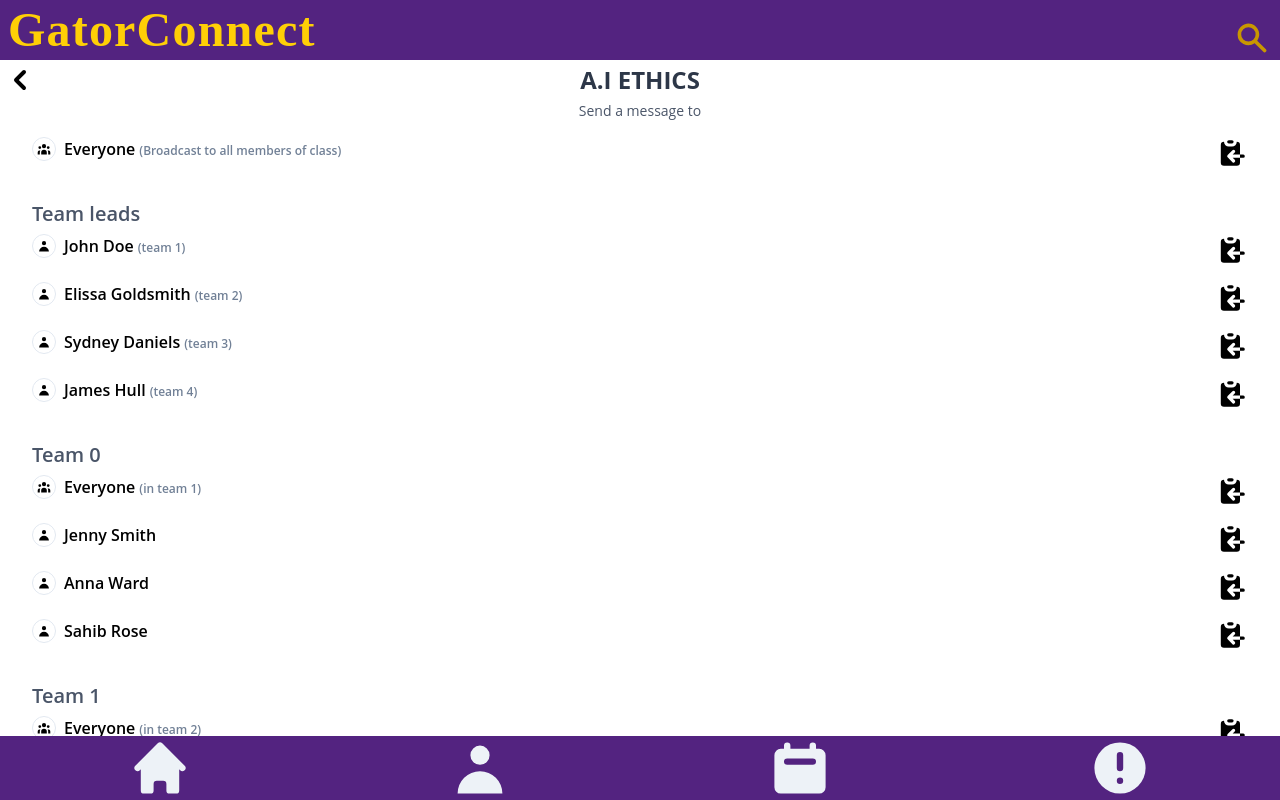
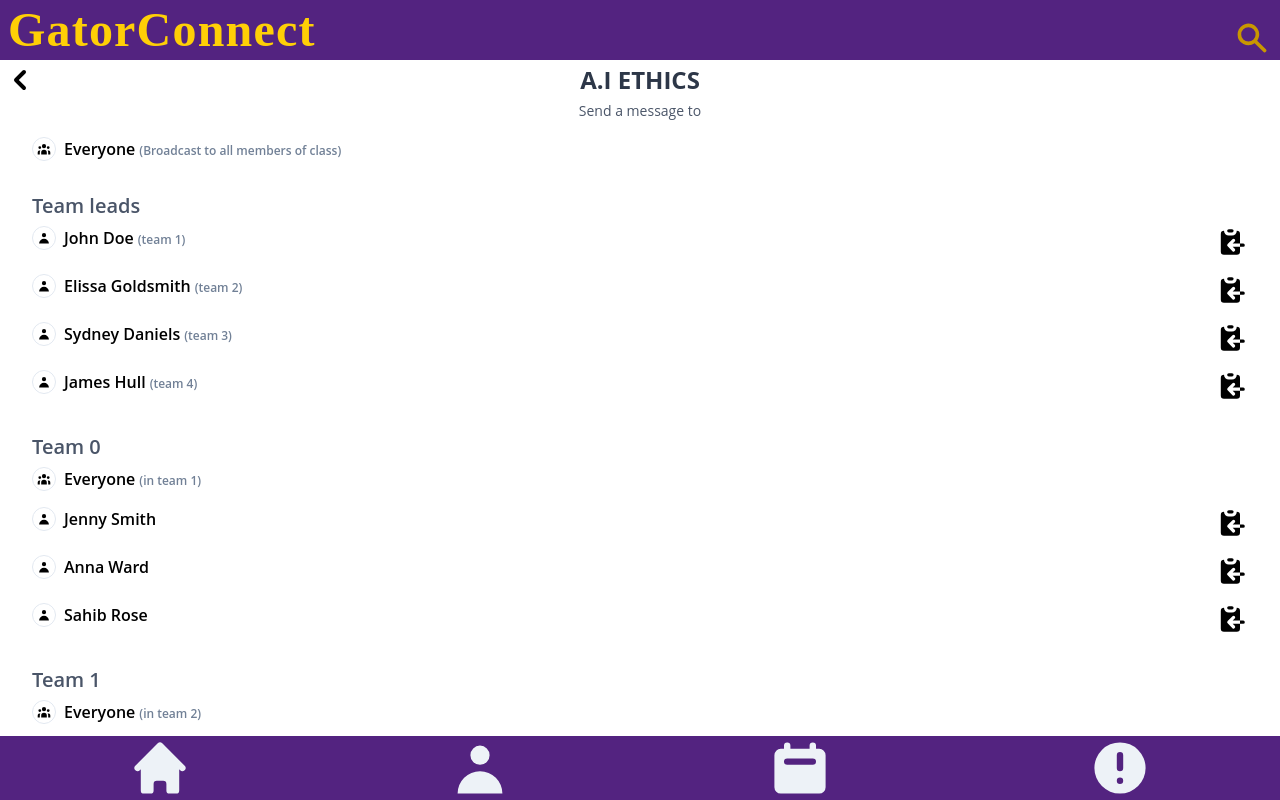
Before and after one commit to thisisgvrt/gator-connect, a React (Create React App) app: page /membersWithTeamsPath in a window 1280 px wide. Built offline with nearby package versions, Linux system fonts and the light colour scheme.

Commit message:
Fixed the bug with clipboard

```diff
--- a/src/sections/members.js
+++ b/src/sections/members.js
@@ -36,9 +36,9 @@ function MemberScreen(props) {
                         </p>
                     </Link>
                     </div>
-                    <div className="self-end items-end" onClick={() => alert("Email id copied to clipboard")}>
+                    { !memberName.includes("Everyone") && <div className="self-end items-end" onClick={() => alert("Email id copied to clipboard")}>
                         <svg className="h-8 w-8" fill="currentColor" viewBox="0 0 20 20"><path d="M8 2a1 1 0 000 2h2a1 1 0 100-2H8z"></path><path d="M3 5a2 2 0 012-2 3 3 0 003 3h2a3 3 0 003-3 2 2 0 012 2v6h-4.586l1.293-1.293a1 1 0 00-1.414-1.414l-3 3a1 1 0 000 1.414l3 3a1 1 0 001.414-1.414L10.414 13H15v3a2 2 0 01-2 2H5a2 2 0 01-2-2V5zM15 11h2a1 1 0 110 2h-2v-2z"></path></svg>
-                    </div>
+                    </div> }
                 </div>
             )
         })
```
